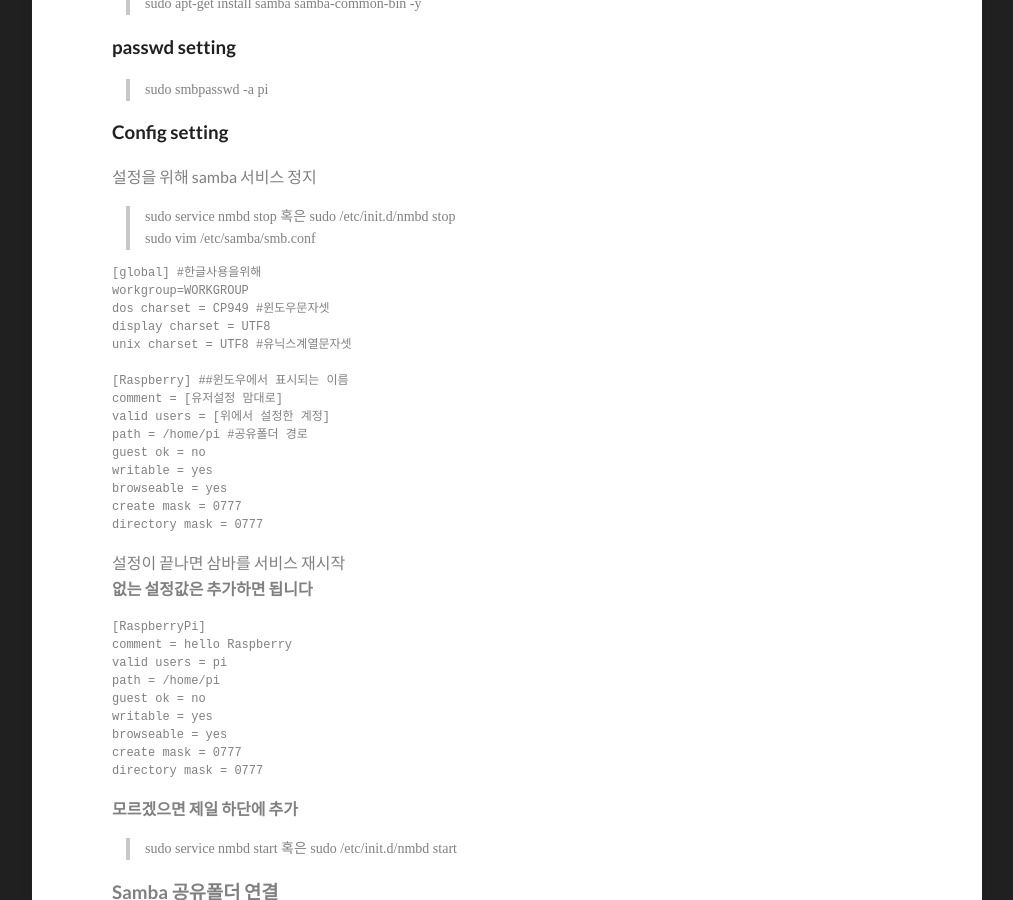
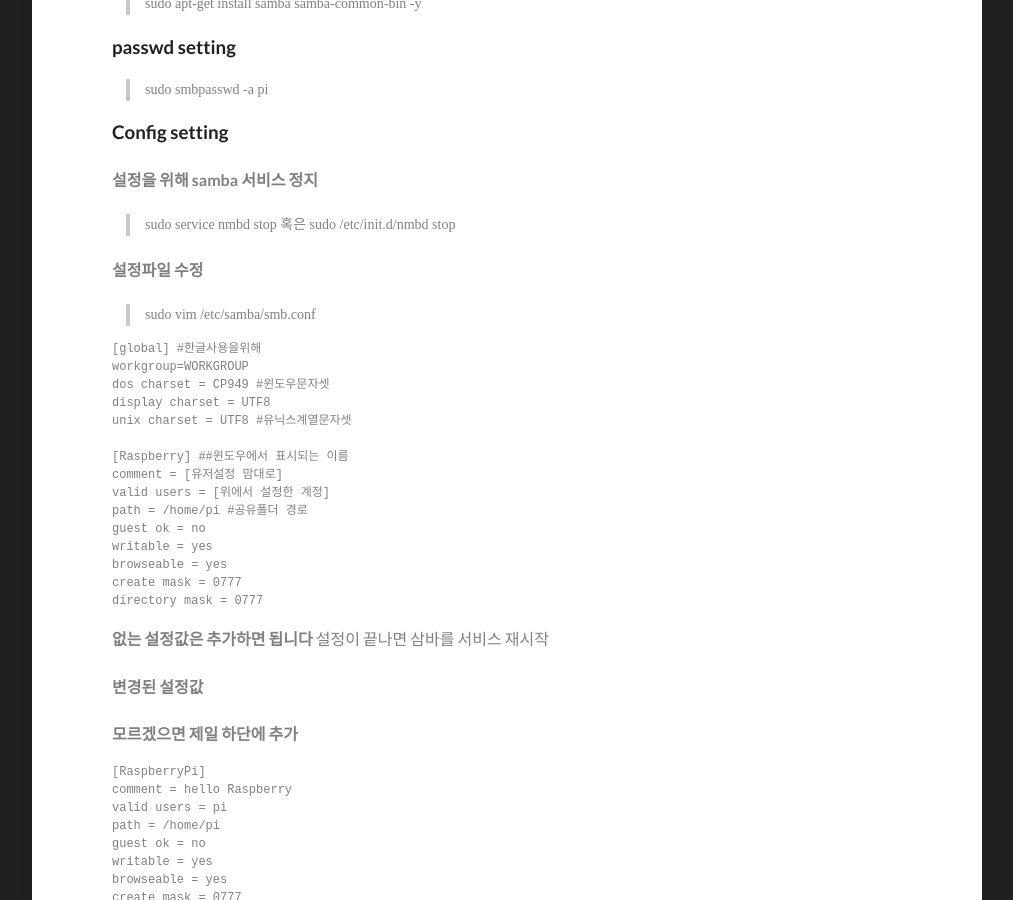
Before and after one commit to iot-maker-korea/blog_old, a Jekyll site: the page built from _posts/Raspberrypi/2020-05-30-004.transfer_files.md, in a window 1280 px wide and 1400 px high, scrolled down 1010 px, cut to the strip 0-900 px from the top of the window. Shown: the whole strip, without its empty margins (133-1146 px from the left). Built offline with Jekyll 4.4.1, drawn with Linux system fonts in a browser that asks for light colours.

Commit message:
Update 2020-05-30-004.transfer_files.md

```diff
--- a/_posts/Raspberrypi/2020-05-30-004.transfer_files.md
+++ b/_posts/Raspberrypi/2020-05-30-004.transfer_files.md
@@ -41,9 +41,12 @@
 
 ### [Config setting][2]
 
-설정을 위해 samba 서비스 정지
+#### 설정을 위해 samba 서비스 정지
 
 > sudo service nmbd stop 혹은 sudo /etc/init.d/nmbd stop
+
+#### 설정파일 수정
+
 > sudo vim /etc/samba/smb.conf
 
 <pre><code>[global] #한글사용을위해
@@ -62,8 +65,12 @@
 create mask = 0777
 directory mask = 0777</code></pre>
 
+__없는 설정값은 추가하면 됩니다__
 설정이 끝나면 삼바를 서비스 재시작
-__없는 설정값은 추가하면 됩니다__
+
+#### 변경된 설정값
+
+__모르겠으면 제일 하단에 추가__
 
 <pre><code>[RaspberryPi]
 comment = hello Raspberry
```
Also changed, not shown: other parts of _posts/Raspberrypi/2020-05-30-004.transfer_files.md (+1 -1 lines).
